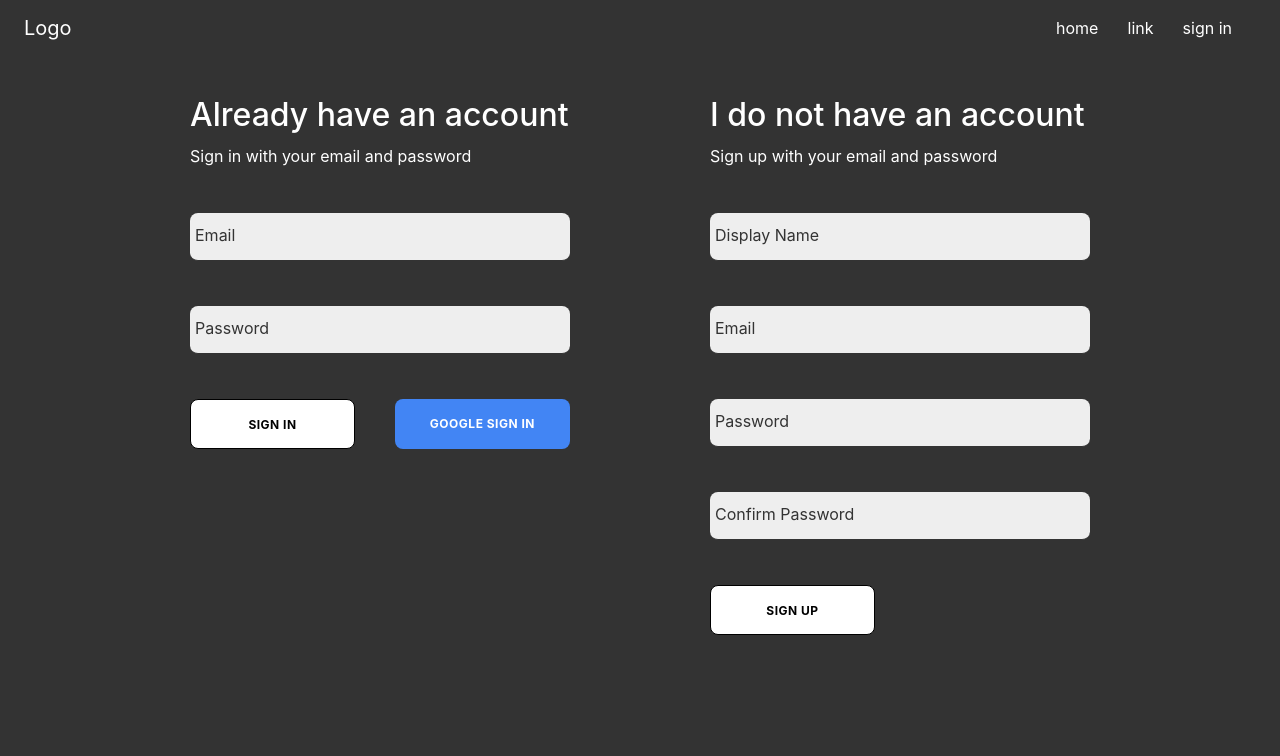
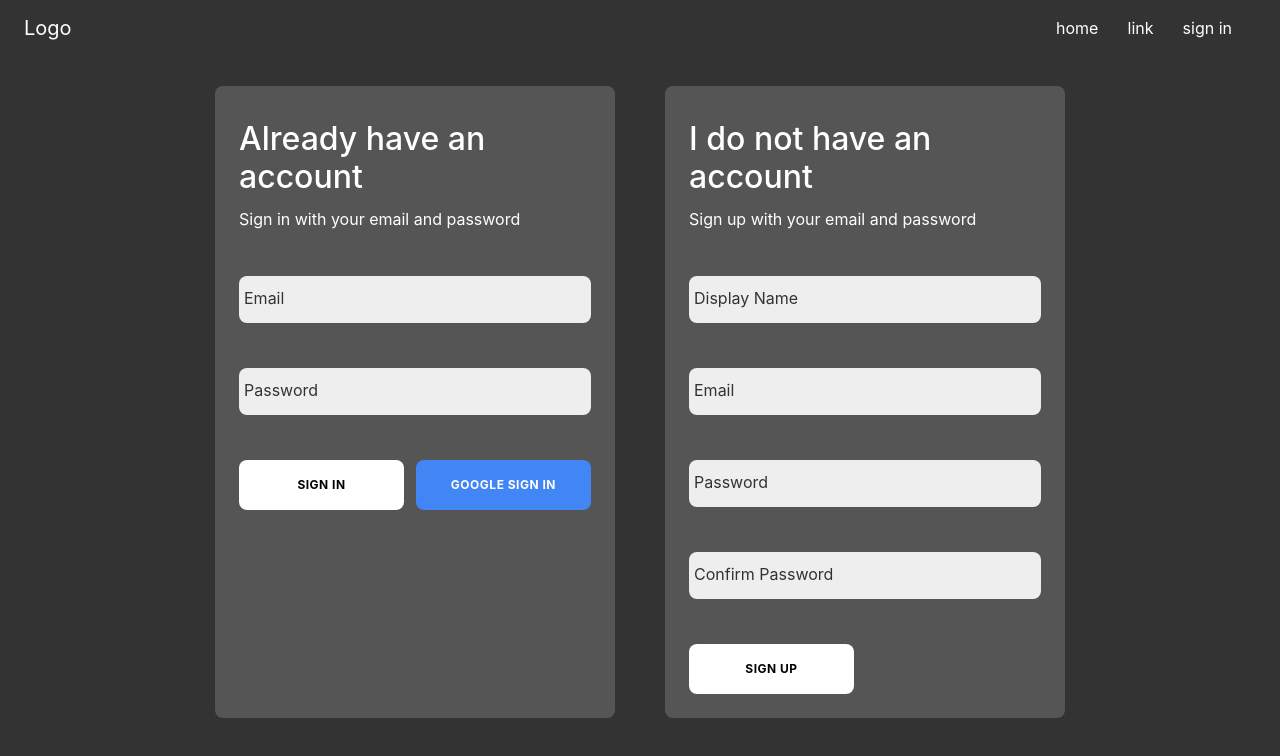
Before and after one commit to phylliswong/to-do-list, a React (Create React App) app: page /auth in a window 1280 px wide. Shown: the top 756 px of the page. Built offline with nearby package versions, Linux system fonts and the light colour scheme; no server answers.

Commit message:
fix: auth page styles

```diff
--- a/src/components/authentication/authentication.styles.scss
+++ b/src/components/authentication/authentication.styles.scss
@@ -1,6 +1,6 @@
 .authentication-container {
   display: flex;
-  justify-content: space-between;
+  justify-content: space-around;
   width: 900px;
   margin: 30px auto;
 }
--- a/src/components/button/button.styles.scss
+++ b/src/components/button/button.styles.scss
@@ -38,7 +38,6 @@
   &.inverted {
     background-color: white;
     color: black;
-    border: 1px solid black;
 
     &:hover {
       background-color: black;
--- a/src/components/form-input/form-input.styles.scss
+++ b/src/components/form-input/form-input.styles.scss
@@ -21,7 +21,6 @@ $main-color: #ddd;
     width: 100%;
     border: none;
     border-radius: 0;
-    border-bottom: 1px solid $sub-color;
     margin: 25px 0;
 
     &:focus {
--- a/src/components/sign-in-form/sign-in-form.styles.scss
+++ b/src/components/sign-in-form/sign-in-form.styles.scss
@@ -1,13 +1,15 @@
 .sign-up-container {
   display: flex;
   flex-direction: column;
-  width: 380px;
+  width: 400px;
+  padding: 24px;
+  background-color: rgb(85,85,85);
+  border-radius: 8px;
 
   .form-input {
     background-color: #eee;
     border-radius: 8px;
   }
-
 
   h2 {
     margin: 10px 0;
--- a/src/components/sign-up-form/sign-up-form.component.jsx
+++ b/src/components/sign-up-form/sign-up-form.component.jsx
@@ -7,7 +7,6 @@ import {
 import FormInput from '../form-input/form-input.component';
 import Button from '../button/button.component';
 
-import './sign-up-form.styles.scss';
 
 const defaultFormFields = {
   displayName: '',
--- a/src/components/sign-up-form/sign-up-form.styles.scss
+++ /dev/null
@@ -1,9 +0,0 @@
-.sign-up-container {
-  display: flex;
-  flex-direction: column;
-  width: 380px;
-
-  h2 {
-    margin: 10px 0;
-  }
-}
```
